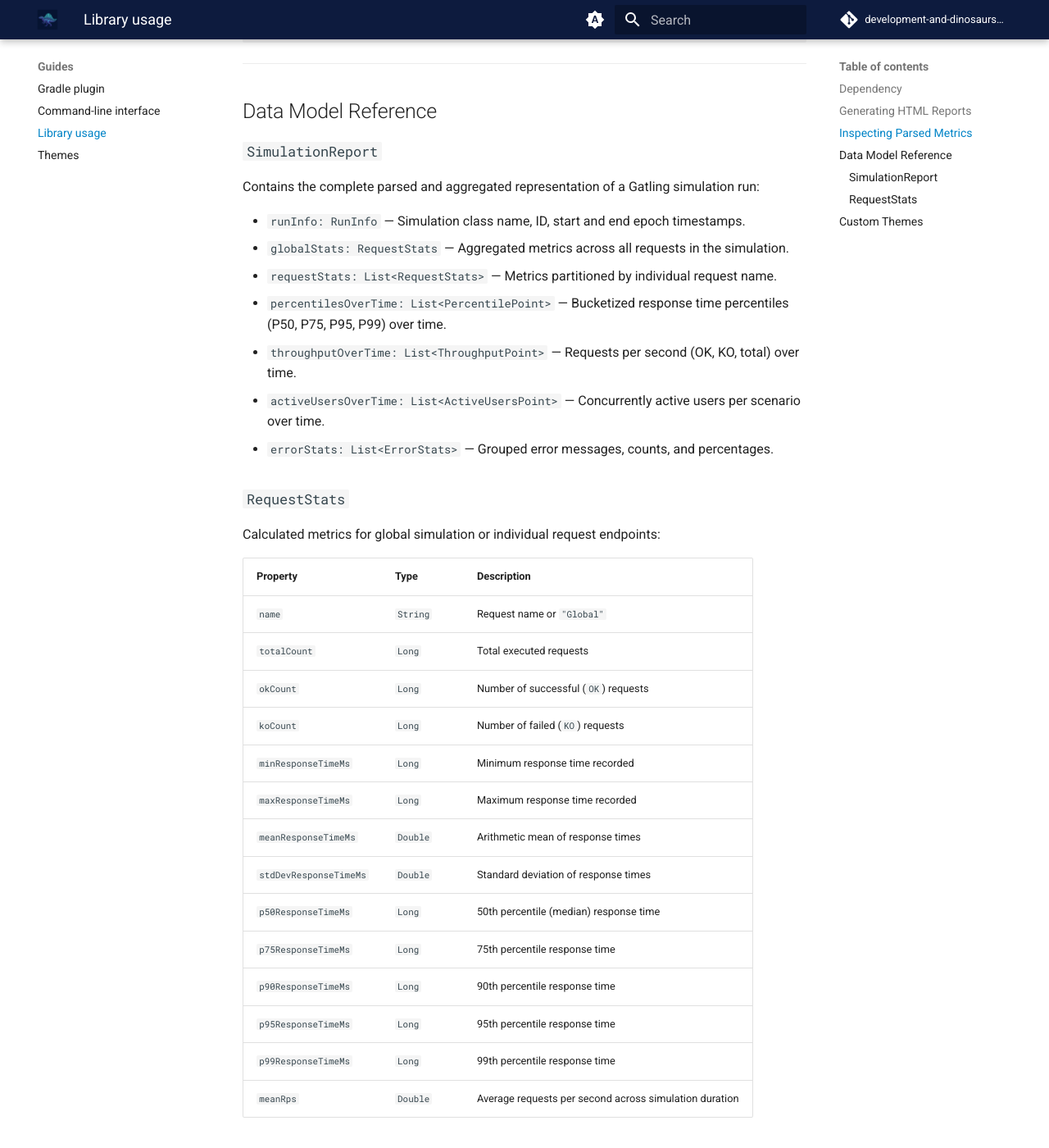
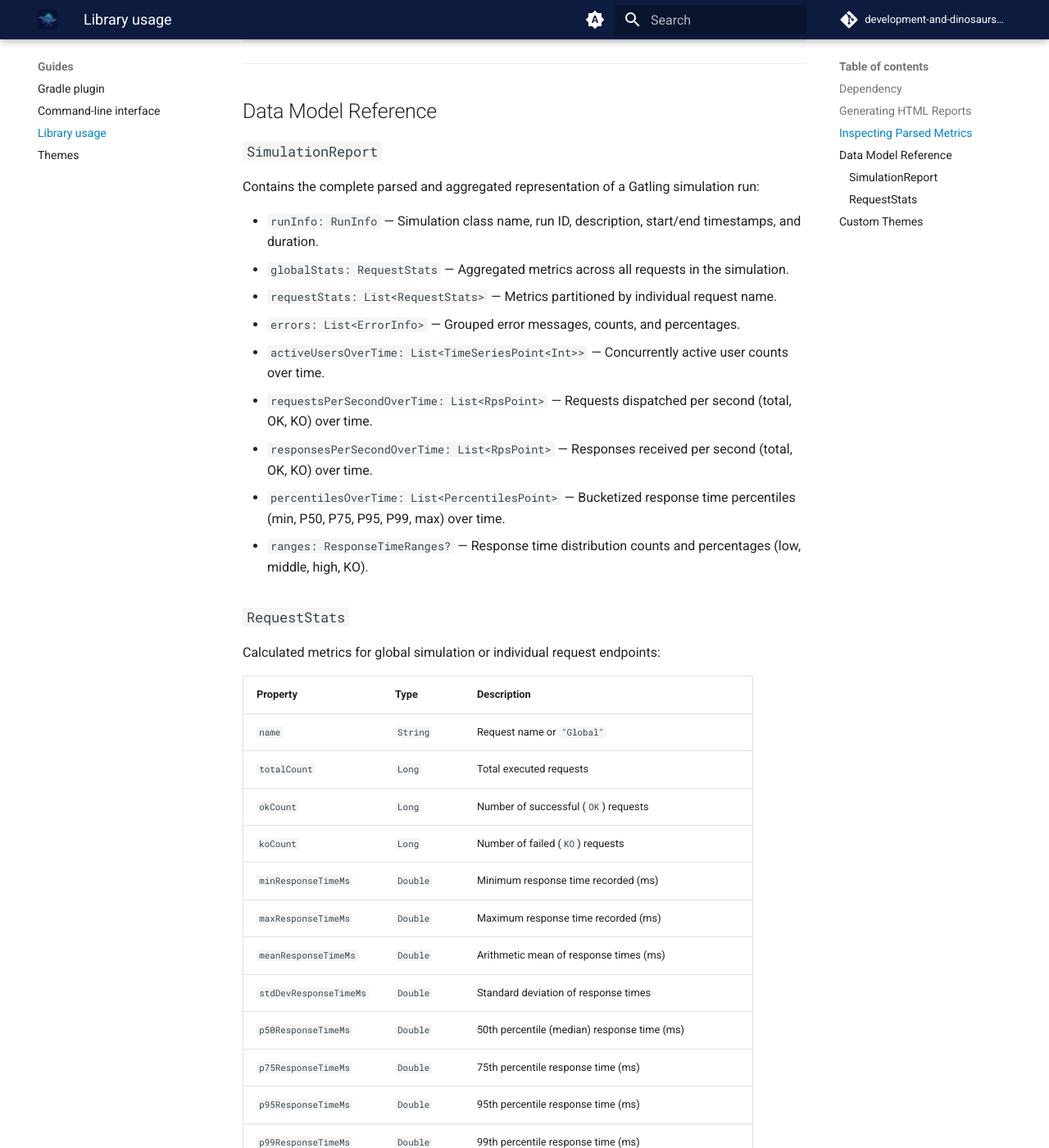
Before and after one commit to development-and-dinosaurs/spinochart, an MkDocs documentation site: the page built from docs/library.md, in a window 1280 px wide and 1400 px high, scrolled down 1688 px. Shown: the whole window at 82% size. Built offline with MkDocs 1.6.1 and Material for MkDocs 9.7.7, drawn with Linux system fonts in a browser that asks for light colours; comment, search, counter and statistics services are not loaded; some of the changed text lies outside the part shown.

Commit message:
Fix more docs inaccuracies

````diff
--- a/docs/library.md
+++ b/docs/library.md
@@ -81,8 +81,8 @@ for (req in report.requestStats) {
 }
 
 // Time-series data
-report.throughputOverTime.forEach { point ->
-    println("Time: ${point.timestampEpochMs} -> RPS: ${point.totalCount}")
+report.requestsPerSecondOverTime.forEach { point ->
+    println("Time: ${point.timestampEpochMs} -> Total: ${point.total}, OK: ${point.ok}, KO: ${point.ko}")
 }
 ```
 
@@ -94,13 +94,15 @@ report.throughputOverTime.forEach { point ->
 
 Contains the complete parsed and aggregated representation of a Gatling simulation run:
 
-* `runInfo: RunInfo` — Simulation class name, ID, start and end epoch timestamps.
+* `runInfo: RunInfo` — Simulation class name, run ID, description, start/end timestamps, and duration.
 * `globalStats: RequestStats` — Aggregated metrics across all requests in the simulation.
 * `requestStats: List<RequestStats>` — Metrics partitioned by individual request name.
-* `percentilesOverTime: List<PercentilePoint>` — Bucketized response time percentiles (P50, P75, P95, P99) over time.
-* `throughputOverTime: List<ThroughputPoint>` — Requests per second (OK, KO, total) over time.
-* `activeUsersOverTime: List<ActiveUsersPoint>` — Concurrently active users per scenario over time.
-* `errorStats: List<ErrorStats>` — Grouped error messages, counts, and percentages.
+* `errors: List<ErrorInfo>` — Grouped error messages, counts, and percentages.
+* `activeUsersOverTime: List<TimeSeriesPoint<Int>>` — Concurrently active user counts over time.
+* `requestsPerSecondOverTime: List<RpsPoint>` — Requests dispatched per second (total, OK, KO) over time.
+* `responsesPerSecondOverTime: List<RpsPoint>` — Responses received per second (total, OK, KO) over time.
+* `percentilesOverTime: List<PercentilesPoint>` — Bucketized response time percentiles (min, P50, P75, P95, P99, max) over time.
+* `ranges: ResponseTimeRanges?` — Response time distribution counts and percentages (low, middle, high, KO).
 
 ### `RequestStats`
 
@@ -112,16 +114,15 @@ Calculated metrics for global simulation or individual request endpoints:
 | `totalCount` | `Long` | Total executed requests |
 | `okCount` | `Long` | Number of successful (`OK`) requests |
 | `koCount` | `Long` | Number of failed (`KO`) requests |
-| `minResponseTimeMs` | `Long` | Minimum response time recorded |
-| `maxResponseTimeMs` | `Long` | Maximum response time recorded |
-| `meanResponseTimeMs` | `Double` | Arithmetic mean of response times |
+| `minResponseTimeMs` | `Double` | Minimum response time recorded (ms) |
+| `maxResponseTimeMs` | `Double` | Maximum response time recorded (ms) |
+| `meanResponseTimeMs` | `Double` | Arithmetic mean of response times (ms) |
 | `stdDevResponseTimeMs` | `Double` | Standard deviation of response times |
-| `p50ResponseTimeMs` | `Long` | 50th percentile (median) response time |
-| `p75ResponseTimeMs` | `Long` | 75th percentile response time |
-| `p90ResponseTimeMs` | `Long` | 90th percentile response time |
-| `p95ResponseTimeMs` | `Long` | 95th percentile response time |
-| `p99ResponseTimeMs` | `Long` | 99th percentile response time |
-| `meanRps` | `Double` | Average requests per second across simulation duration |
+| `p50ResponseTimeMs` | `Double` | 50th percentile (median) response time (ms) |
+| `p75ResponseTimeMs` | `Double` | 75th percentile response time (ms) |
+| `p95ResponseTimeMs` | `Double` | 95th percentile response time (ms) |
+| `p99ResponseTimeMs` | `Double` | 99th percentile response time (ms) |
+| `meanRequestsPerSec` | `Double` | Average requests per second across simulation duration |
 
 ---
 
````
Also changed, not shown: README.md (+4 -2 lines), docs/index.md (+3 -3 lines), docs/themes.md (+3 -3 lines).
